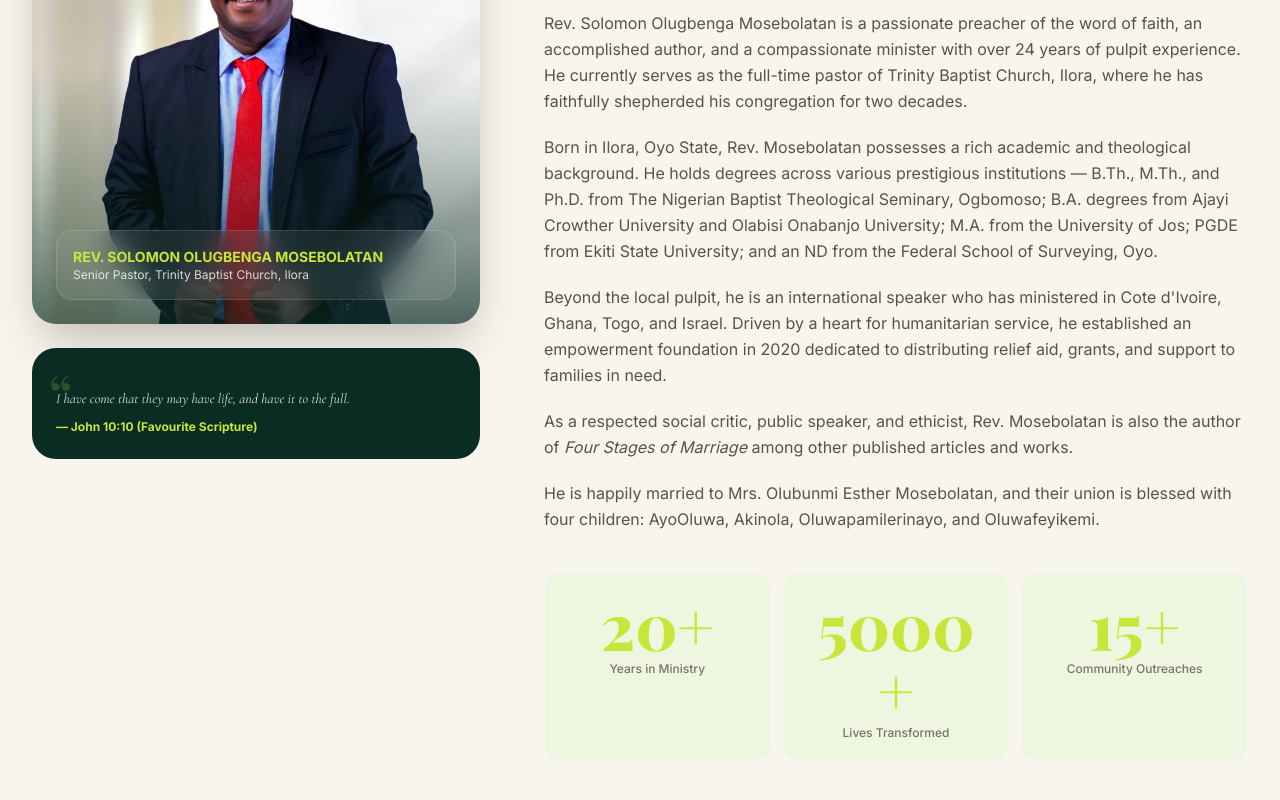
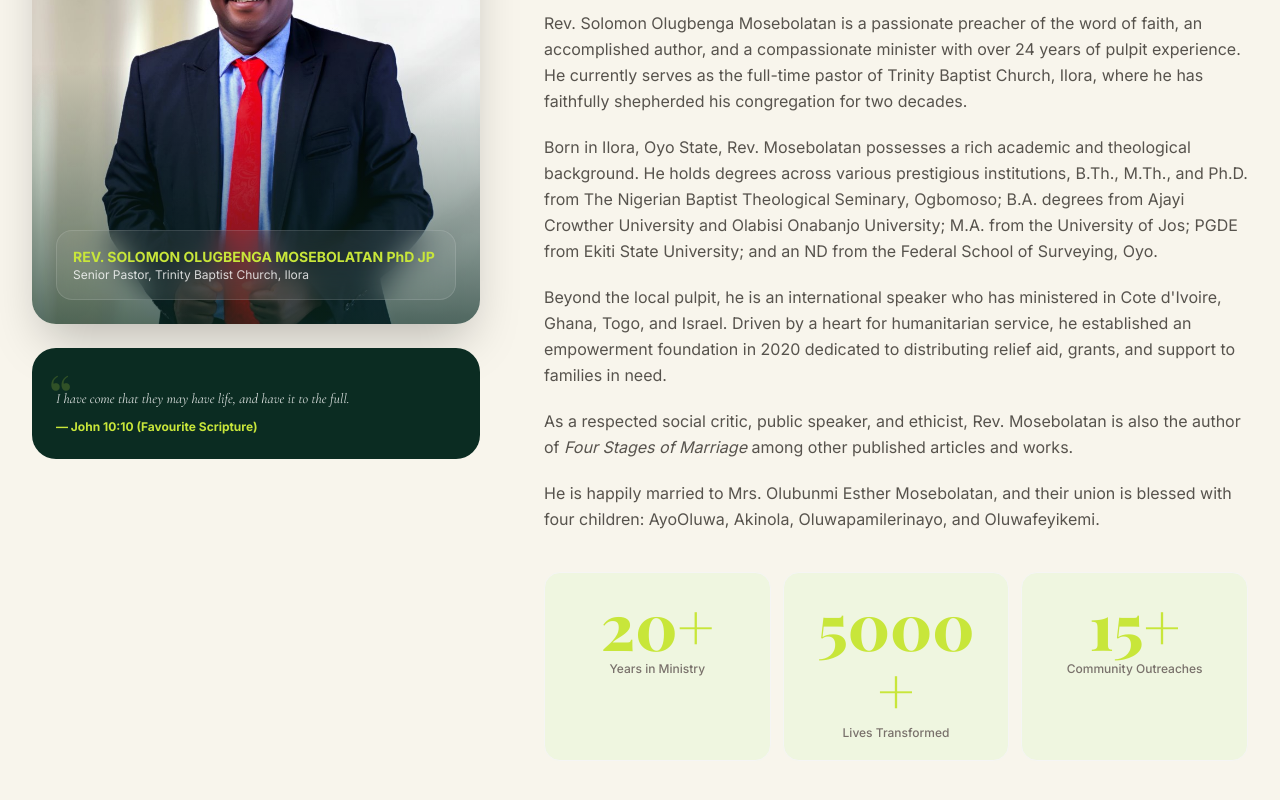
Before and after one commit to Osam-74/trinitybaptistchurchilora, a Next.js app: page /pastor in a window 1280 px wide. Shown: the part 828-1628 px from the top of the page. Built offline with nearby package versions, Linux system fonts and the light colour scheme; no server answers; the database is empty; a web font is replaced by a local one.

Commit message:
Update Rev. Mosebolatan's title and biography

```diff
--- a/src/app/pastor/page.tsx
+++ b/src/app/pastor/page.tsx
@@ -94,7 +94,7 @@ export default function PastorPage() {
                 <div className="absolute inset-0 bg-gradient-to-t from-primary-dark/70 via-transparent to-transparent"/>
                 <div className="absolute bottom-6 left-6 right-6">
                   <div className="glass-card p-4 rounded-2xl text-white">
-                    <p className="text-accent font-bold text-sm">REV. SOLOMON OLUGBENGA MOSEBOLATAN</p>
+                    <p className="text-accent font-bold text-sm">REV. SOLOMON OLUGBENGA MOSEBOLATAN PhD JP</p>
                     <p className="text-xs text-white/80">Senior Pastor, Trinity Baptist Church, Ilora</p>
                   </div>
                 </div>
@@ -116,7 +116,7 @@ export default function PastorPage() {
               <div className="gold-divider max-w-xs mb-8"/>
               <div className="space-y-5 text-stone-600 leading-relaxed">
                 <p>Rev. Solomon Olugbenga Mosebolatan is a passionate preacher of the word of faith, an accomplished author, and a compassionate minister with over 24 years of pulpit experience. He currently serves as the full-time pastor of Trinity Baptist Church, Ilora, where he has faithfully shepherded his congregation for two decades.</p>
-                <p>Born in Ilora, Oyo State, Rev. Mosebolatan possesses a rich academic and theological background. He holds degrees across various prestigious institutions — B.Th., M.Th., and Ph.D. from The Nigerian Baptist Theological Seminary, Ogbomoso; B.A. degrees from Ajayi Crowther University and Olabisi Onabanjo University; M.A. from the University of Jos; PGDE from Ekiti State University; and an ND from the Federal School of Surveying, Oyo.</p>
+                <p>Born in Ilora, Oyo State, Rev. Mosebolatan possesses a rich academic and theological background. He holds degrees across various prestigious institutions, B.Th., M.Th., and Ph.D. from The Nigerian Baptist Theological Seminary, Ogbomoso; B.A. degrees from Ajayi Crowther University and Olabisi Onabanjo University; M.A. from the University of Jos; PGDE from Ekiti State University; and an ND from the Federal School of Surveying, Oyo.</p>
                 <p>Beyond the local pulpit, he is an international speaker who has ministered in Cote d&apos;Ivoire, Ghana, Togo, and Israel. Driven by a heart for humanitarian service, he established an empowerment foundation in 2020 dedicated to distributing relief aid, grants, and support to families in need.</p>
                 <p>As a respected social critic, public speaker, and ethicist, Rev. Mosebolatan is also the author of <em>Four Stages of Marriage</em> among other published articles and works.</p>
                 <p>He is happily married to Mrs. Olubunmi Esther Mosebolatan, and their union is blessed with four children: AyoOluwa, Akinola, Oluwapamilerinayo, and Oluwafeyikemi.</p>
```
